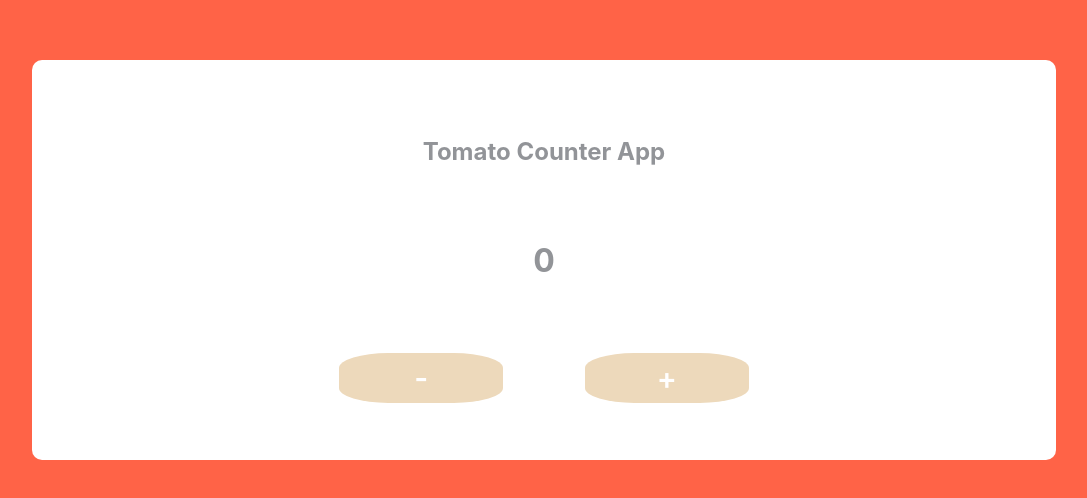
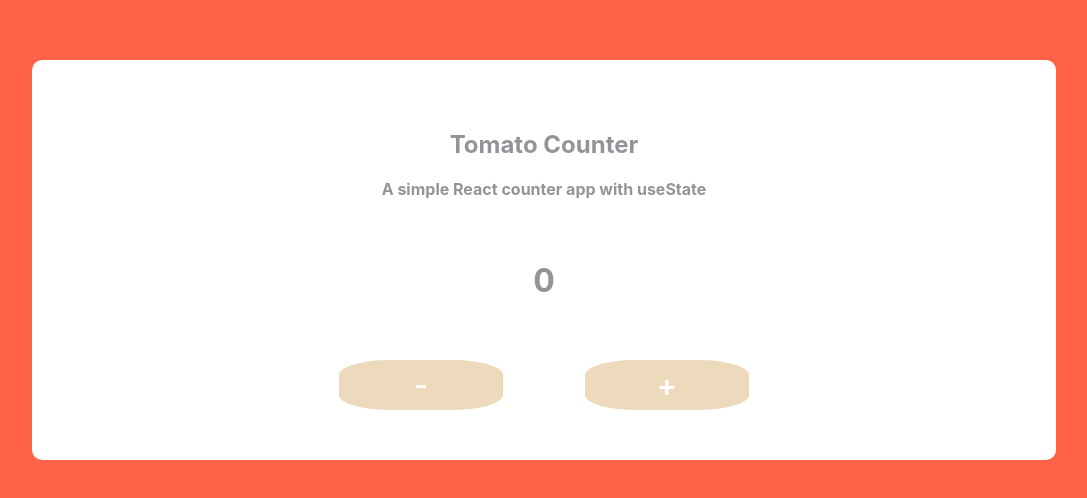
Before and after one commit to Zakkku/tomato-counter, a React (Create React App) app: page / in a window 1280 px wide. Shown: the part 140-638 px from the top of the page, without its empty margins (96-1183 px from the left). Built offline with nearby package versions, Linux system fonts and the light colour scheme.

Commit message:
small style changes and added a subtitle

```diff
--- a/src/App.css
+++ b/src/App.css
@@ -23,6 +23,14 @@
   flex-direction: column;
   justify-content: space-around;
   align-items: center;
+}
+
+h2 {
+  margin-bottom: 0;
+}
+
+h4 {
+  margin-top: 0;
 }
 
 .tomato-box {
--- a/src/App.js
+++ b/src/App.js
@@ -5,7 +5,8 @@ function App() {
   return (
     <div className="App">
       <div className='window'>
-        <h2>Tomato Counter App</h2>
+        <h2>Tomato Counter</h2>
+        <h4>A simple React counter app with useState</h4>
         <div className='tomato-box'>
           <h1>0</h1>
         </div>
```
